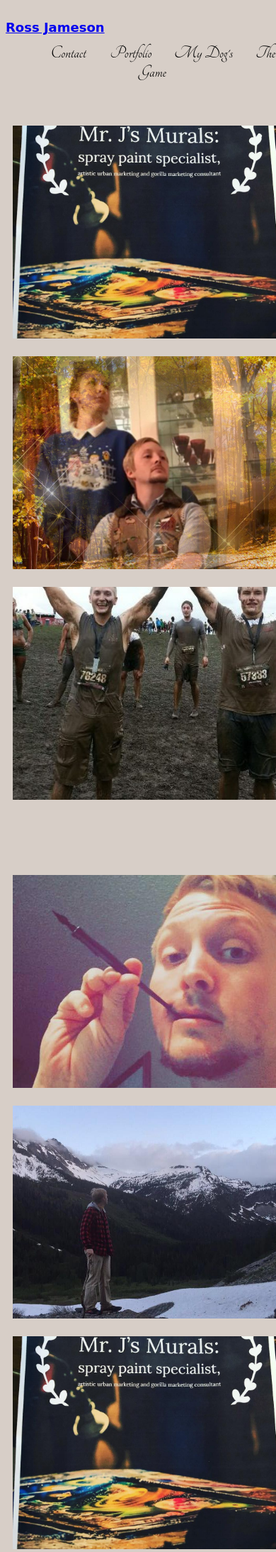
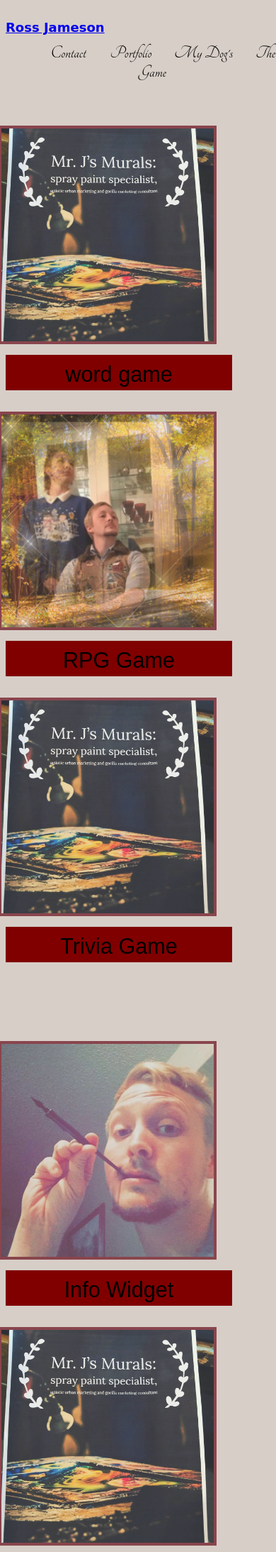
Before and after one commit to Fin23/Responsive-Portfolio, a PHP site: page /portfolio.html in a window 390 px wide; the page is wider, and only the part inside the window is pictured. Shown: the part 162-2349 px from the top of that part at 71% size. Run offline with PHP 8.4, Linux system fonts and the light colour scheme; some web fonts are replaced.

Commit message:
working with portfolio page and making more responsive

```diff
--- a/assets/css/style.css
+++ b/assets/css/style.css
@@ -88,12 +88,30 @@ nav ul li a {
 /*profile images*/
 
 .art-flyer img {
-    object-fit: cover;
-    height:300px;
-    width: 400px;
+
+    background: #76232f;
+    height: 330px;
+    padding: 4px ;
+    opacity: .8;
+   float: center;
+
 }
 .first-column-p {
     padding-top: 41px;
+}
+.text1 {
+    background: maroon;
+    font-size:1.7em;
+    text-align: center;
+    padding: 10px;
+    margin: 10px;
+    height:30px;
+    width:300px;
+
+
+	float: inline-start;
+
+
 }
 
 /*end of profile image css*/
@@ -117,6 +135,12 @@ nav ul li a {
     margin-bottom: 10px;
 }
 .content-3-columns {
+    padding-top: 40px;
+    padding-bottom: 40px;
+    text-align: center;
+
+}
+.content-3-columns2 {
     padding-top: 40px;
     padding-bottom: 40px;
     text-align: center;
@@ -209,9 +233,9 @@ nav ul li a {
 
 .three2 {
 
-	width: 23.5%;
+
 	float:left;
-    margin-left: 4%;
+
     padding-left: 70px;
 }
 .two {
@@ -306,13 +330,79 @@ nav ul li a {
 
 /*responsive Design layouts this is a media query*/
 
+@media only screen and (max-width: 1290px) {
+
+    .art-flyer img {
+
+        background: #76232f;
+        height: 500px;
+        width: 500px;
+
+        padding: 4px ;
+        opacity: .8;
+       float: center;
+
+    }
+    .three2 {
+        float:right;
+        padding-left: 70px;
+    }
+    .text1 {
+        background: maroon;
+        font-size:1.7em;
+        text-align: center;
+        padding: 10px;
+        margin: 10px;
+    height: 30px;
+    width: 390px;
+
+        float: inline-start;
+
+
+    }
+    .content-3-columns2 {
+
+        padding-top: 40px;
+        padding-bottom: 40px;
+
+    text-align: left;
+
+}
+
  @media only screen and (max-width: 980px) {
     footer{
         height: 450px
     }
+
+    .art-flyer img {
+
+        background: #76232f;
+        height: 390px;
+        width: 390px;
+        padding: 4px ;
+        opacity: .8;
+       float: center;
+
+    }
+    .text1 {
+        background: maroon;
+        font-size:1.7em;
+        text-align: center;
+        padding: 10px;
+        margin: 10px;
+    height: 30px;
+    width: 390px;
+
+        float: inline-start;
+
+
+    }
+
 }
 
  /*second media query to make everything on its own row when screen gets bellow 753px*/
+
+
 
 @media only screen and (max-width: 768px) {
 .one, .two, .three, .three2, .four, .five, .six, .seven, .eight, .nine, .ten, .eleven {
@@ -347,6 +437,36 @@ nav ul li a {
     font-family: 'Tangerine', cursive;
     font-size: 1.3em;
 }
+.art-flyer img {
+
+
+    background: #76232f;
+    height: 300px;
+    width: 300px;
+    padding: 4px ;
+    opacity: .8;
+   float: center;
+
+}
+.text1 {
+    background: maroon;
+    font-size:1.7em;
+    text-align: center;
+    padding: 10px;
+    width: 300px;
+    margin: 10px;
+
+
+    float: inline-start;
+
+
+}
+.content-3-columns2 {
+
+        padding-top: 40px;
+        padding-bottom: 40px;
+
+    text-align: left;
 }
 
 @media only screen and (max-width: 640px){
@@ -382,4 +502,26 @@ nav ul li a {
     p{
         font-size: 1em !important;
     }
+    .text1 {
+        background: maroon;
+        font-size:1.7em;
+        text-align: center;
+        padding: 10px;
+        margin: 10px;
+
+
+        float: inline-start;
+
+    }
+    .art-flyer img {
+
+        background: #76232f;
+        height: 300px;
+        width: 300px;
+        padding: 4px ;
+        opacity: .8;
+       float: center;
+
+    }
+
 }
--- a/portfolio.html
+++ b/portfolio.html
@@ -35,14 +35,22 @@
         <h1> Portfolio
             </h1>
                 </div>
+                <!--adding html from index page starts here three red boxes-->
 
 
+
+              <!--end of html from portfolio page-->
         <div class="row"><!--start of first row of three-->
-            <div class="content-3-columns">
+            <div class="content-3-columns2">
                 <div class="three2">
                     <div class="first-column-p">
                         <div class="art-flyer">
+
                             <img src="assets/images/Mural flyer.jpg" alt="art flyer">
+
+                            <div class="text1">
+                                    word game
+                                </div>
                                 </div>
                                     </div>
                                         </div>
@@ -51,13 +59,22 @@
                 <div class="three2">
                     <div class="art-flyer">
                         <img src="assets/images/ross liz christmas pic.jpg" alt="art flyer">
+                        <div class="text1">
+                                RPG Game
+                            </div>
+
+
+
                             </div>
                                 </div>
                                     </div>
 
                 <div class="three2">
                     <div class="art-flyer">
-                        <img src=" assets/images/ross tyler mud run.jpg" alt="art flyer">
+                        <img src="assets/images/Mural flyer.jpg" alt="art flyer">
+                        <div class="text1">
+                                Trivia Game
+                            </div>
                             </div>
                                 </div>
                                     </div>
@@ -65,11 +82,14 @@
                                             </div><!--End of the first row of three-->
 
         <div class="row"><!--start of second row of three-->
-            <div class="content-3-columns">
+            <div class="content-3-columns2">
                 <div class="three2">
                     <div class="first-column-p">
                         <div class="art-flyer">
                             <img src="assets/images/ross feelin arty.jpg" alt="art flyer">
+                            <div class="text1">
+                                    Info Widget
+                                </div>
                                 </div>
                                     </div>
                                         </div>
@@ -77,45 +97,14 @@
 
                      <div class="three2">
                         <div class="art-flyer">
-                            <img src="assets/images/looking at mnts.jpg" alt="art flyer">
+                            <img src="assets/images/Mural flyer.jpg" alt="art flyer">
+                            <div class="text1">
+                                    Rock Paper Scissors
+                                </div>
                                 </div>
                                     </div>
                                         </div>
 
-                     <div class="three2">
-                        <div class="art-flyer">
-                            <img src="assets/images/Mural flyer.jpg" alt="art flyer">
-                                </div>
-                                    </div>
-                                        </div>
-                                            </div>
-                                                </div><!--end of second row of three-->
 
-             <div class="row"><!--start of 3rd row of three-->
-                <div class="content-3-columns">
-                    <div class="three2">
-                        <div class="first-column-p">
-                            <div class="art-flyer">
-                                <img src="assets/images/Mural flyer.jpg" alt="art flyer">
-                                    </div>
-                                        </div>
-                                            </div>
-                                                </div>
-
-                     <div class="three2">
-                        <div class="art-flyer">
-                            <img src="assets/images/Mural flyer.jpg" alt="art flyer">
-                                </div>
-                                    </div>
-                                        </div>
-
-                     <div class="three2">
-                        <div class="art-flyer">
-                            <img src="assets/images/Mural flyer.jpg" alt="art flyer">
-                                </div>
-                                    </div>
-                                        </div>
-                                            </div>
-                                                </div><!--end of 3rd row of three-->
                                             </div><!--end of container-->
 </html>
```
